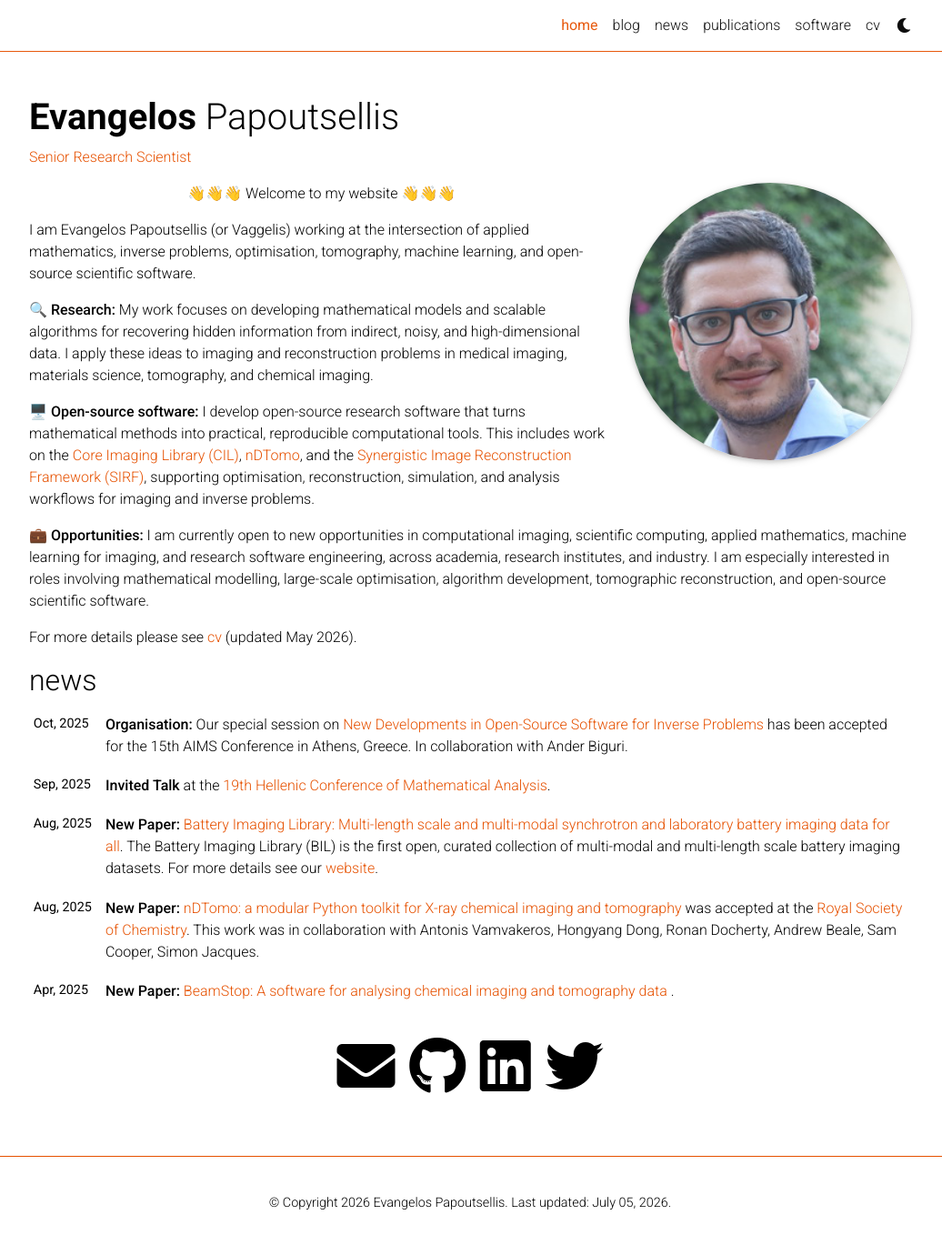
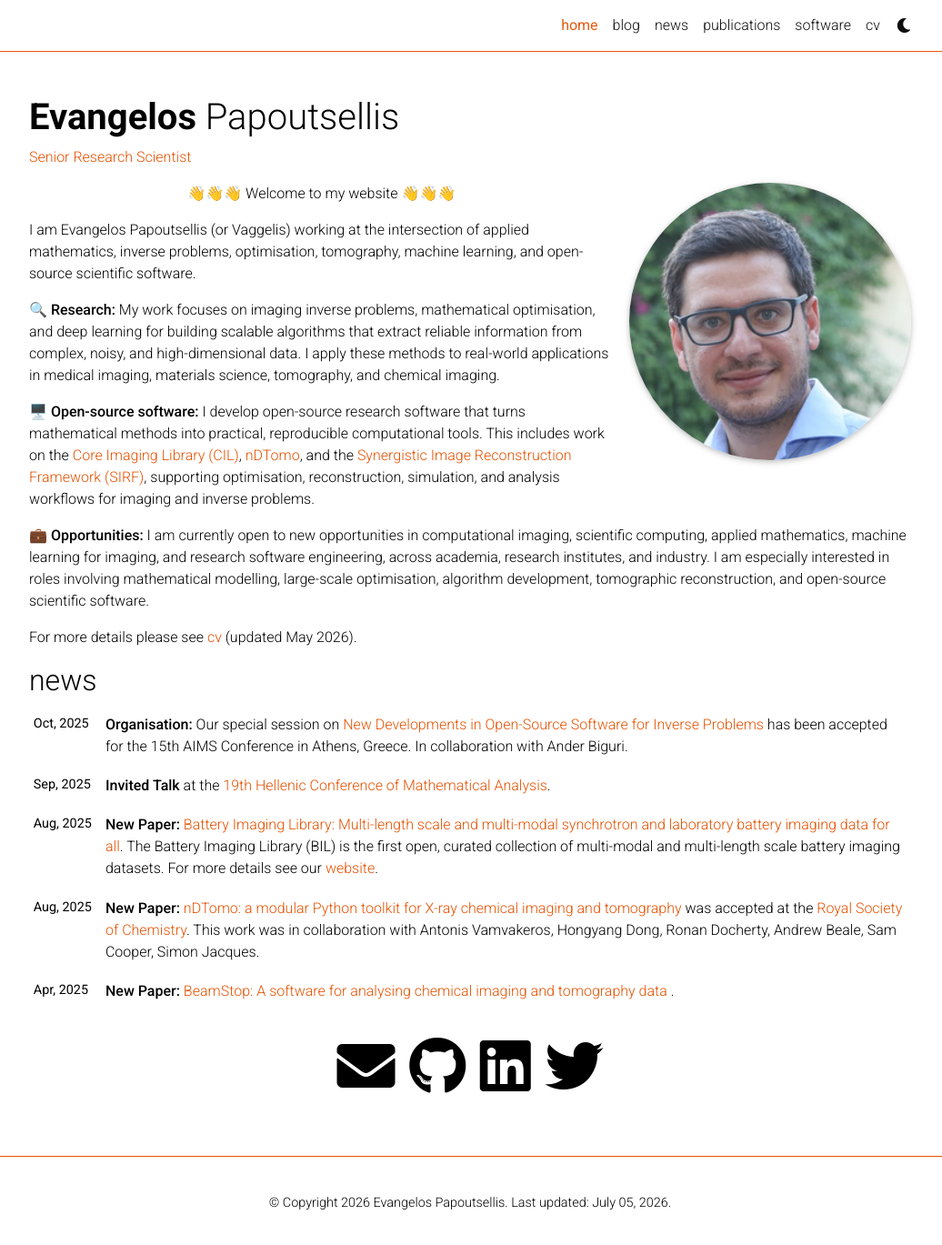
Before and after one commit to epapoutsellis/epapoutsellis.github.io, a Jekyll site: the page built from _pages/home.md, in a window 1280 px wide and 1374 px high. Shown: the top 1369 px of the window at 91% size, without its empty margins (123-1159 px from the left). Built offline with Jekyll 4.4.1, drawn with Linux system fonts in a browser that asks for light colours; full-size pictures stand in for the smaller copies a plugin makes; emoji names are drawn with the system emoji font; comment, search, counter and statistics services are not loaded; a style sheet for code colours, icons or effects is not loaded.

Commit message:
update intro

```diff
--- a/_pages/home.md
+++ b/_pages/home.md
@@ -23,7 +23,7 @@ social: true  # includes social icons at the bottom of the page
 
 I am Evangelos Papoutsellis (or Vaggelis) working at the intersection of applied mathematics, inverse problems, optimisation, tomography, machine learning, and open-source scientific software.
 
-:mag: **Research:** My work focuses on developing mathematical models and scalable algorithms for recovering hidden information from indirect, noisy, and high-dimensional data. I apply these ideas to imaging and reconstruction problems in medical imaging, materials science, tomography, and chemical imaging.
+:mag: **Research:**  My work focuses on imaging inverse problems, mathematical optimisation, and deep learning for building scalable algorithms that extract reliable information from complex, noisy, and high-dimensional data. I apply these methods to real-world applications in medical imaging, materials science, tomography, and chemical imaging.
 
 :desktop_computer: **Open-source software:** I develop open-source research software that turns mathematical methods into practical, reproducible computational tools. This includes work on the [Core Imaging Library (CIL)](https://github.com/TomographicImaging/CIL), [nDTomo](https://github.com/antonyvam/nDTomo), and the [Synergistic Image Reconstruction Framework (SIRF)](https://github.com/SyneRBI/SIRF), supporting optimisation, reconstruction, simulation, and analysis workflows for imaging and inverse problems.
 
```
